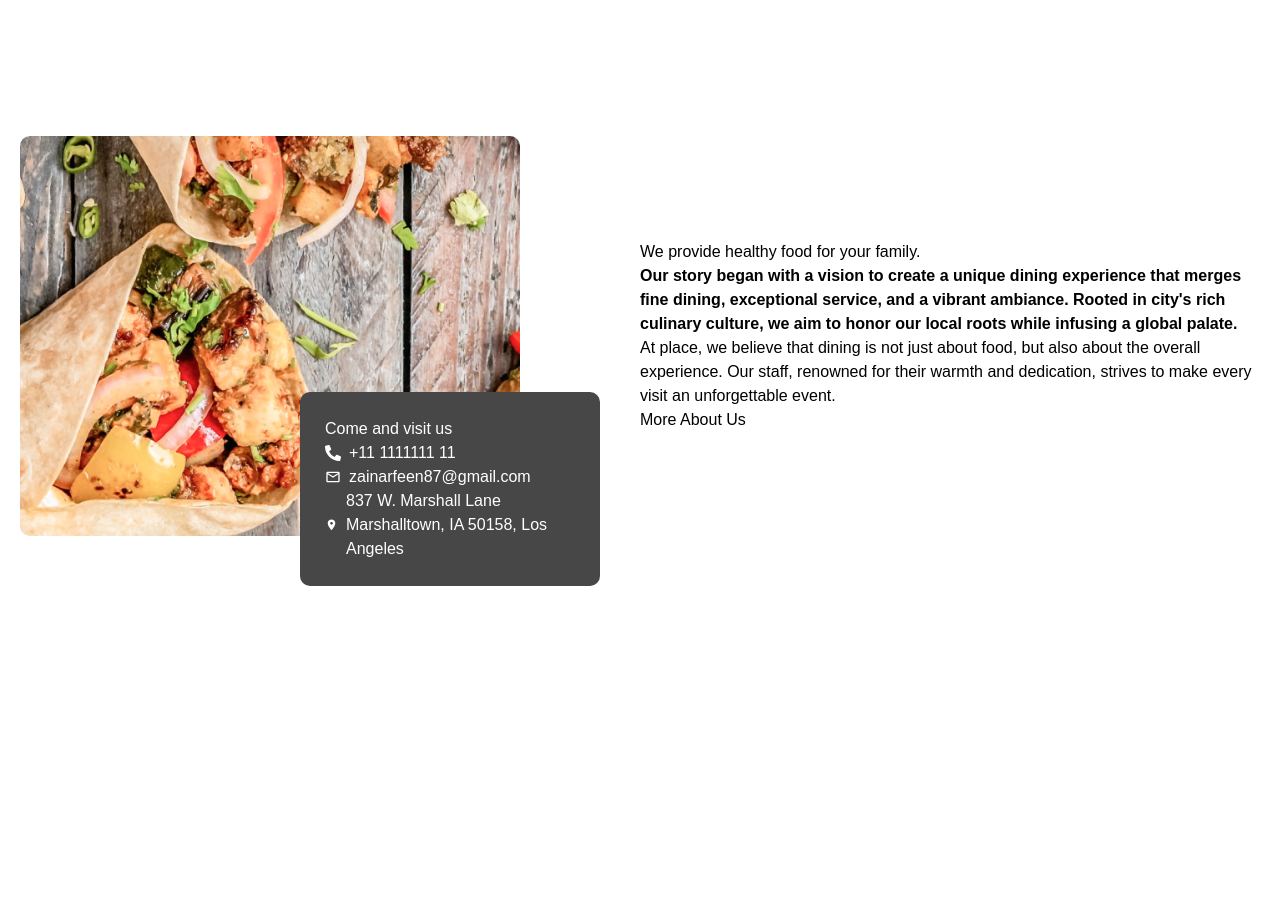
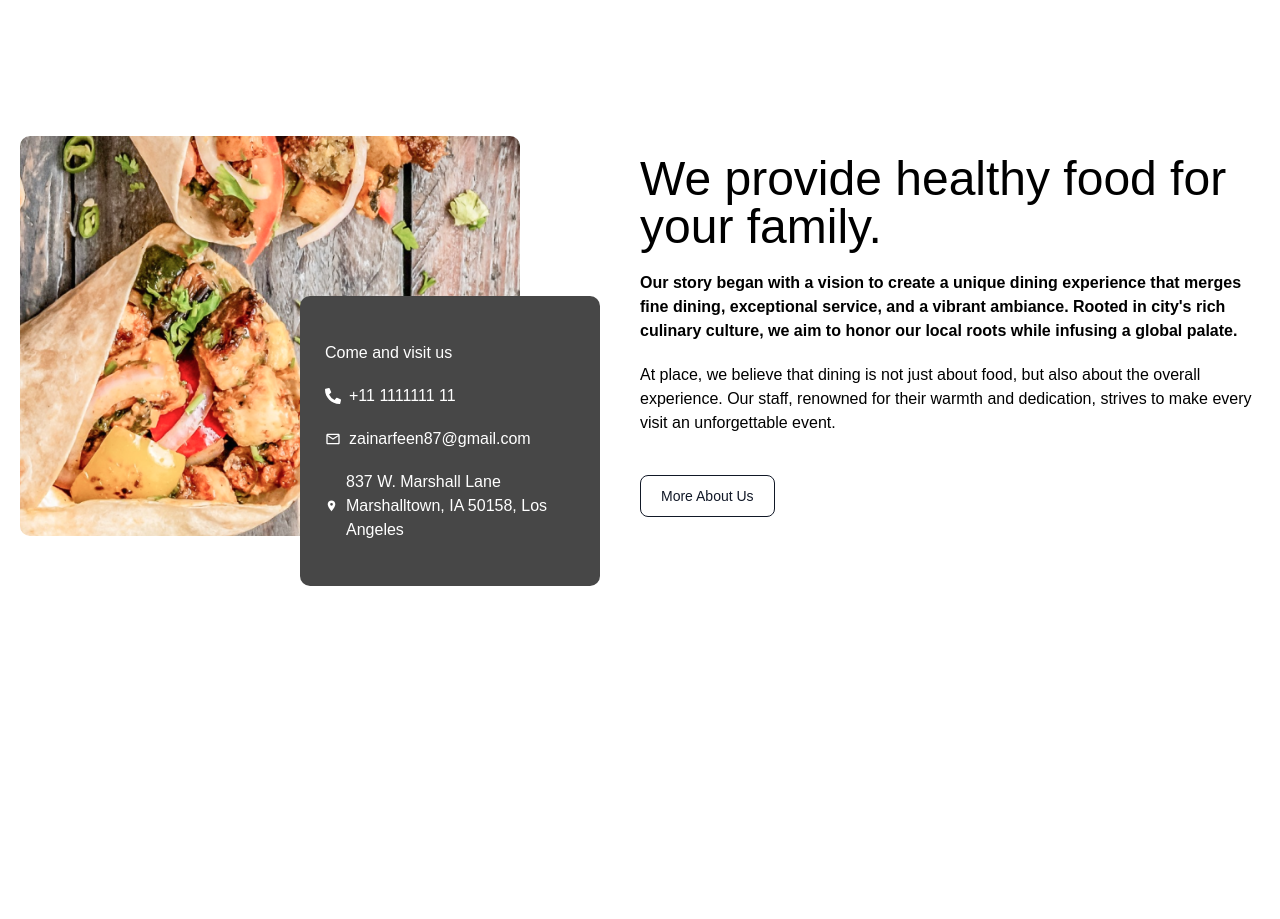
Before and after one commit to ZAINKHAN25/kolachi-resturant, a Next.js app: page / in a window 1280 px wide. Shown: the part 1460-2379 px from the top of the page. Built offline with nearby package versions, Linux system fonts and the light colour scheme.

Commit message:
About us Section Done.

```diff
--- a/src/app/components/AboutUsSection/index.jsx
+++ b/src/app/components/AboutUsSection/index.jsx
@@ -9,7 +9,7 @@ import Image from 'next/image';
 function AboutUsSection() {
     return (
         <div className='aboutUsSectionDiv min-h-screen p-5'>
-            <div className='container mx-auto flex justify-center items-center flex-wrap'>
+            <div className='container mx-auto flex justify-center items-center  flex-col sm:flex-row'>
                 <div className='firstLineOfAboutUsSection relative flex-1'>
                     <div>
                         <Image width={"500px"} height={"400px"} className='imgDivOfAbout' src={AboutUsSectionImg} alt="About Us Section Img" />
@@ -30,17 +30,20 @@ function AboutUsSection() {
                         </div>
                     </div>
                 </div>
-                <div className='flex-1'>
-                    <h3>
+                <div className='flex-1 min-w-60'>
+                    <h3 className='text-5xl'>
                         We provide healthy food for your family.
                     </h3>
-                    <b>
+                    <p className='font-bold my-5'>
                         Our story began with a vision to create a unique dining experience that merges fine dining, exceptional service, and a vibrant ambiance. Rooted in  {true ? "city's" : ""} rich culinary culture, we aim to honor our local roots while infusing a global palate.
-                    </b>
+                    </p>
                     <p>
                         At place, we believe that dining is not just about food, but also about the overall experience. Our staff, renowned for their warmth and dedication, strives to make every visit an unforgettable event.
                     </p>
-                    <button>
+                    <button
+                        type="button"
+                        className="text-cB hover:text-cW border border-gray-800 hover:bg-cB  font-medium rounded-lg text-sm px-5 py-2.5 mt-10 text-center  dark:border-gray-600 dark:text-gray-400 dark:hover:text-cW dark:hover:bg-gray-600"
+                    >
                         More About Us
                     </button>
                 </div>
--- a/src/app/globals.css
+++ b/src/app/globals.css
@@ -120,6 +120,7 @@ body::-webkit-scrollbar-thumb:hover {
 
 .AboutUsSectionSubCard {
   width: 300px;
+  height: 290px;
   position: absolute;
   right: 40px;
   bottom: -50px;
@@ -127,4 +128,8 @@ body::-webkit-scrollbar-thumb:hover {
   color: white !important;
   padding: 25px;
   border-radius: 10px;
+  display: flex;
+  flex-direction: column;
+  align-items: start;
+  justify-content: space-evenly;
 }
```
